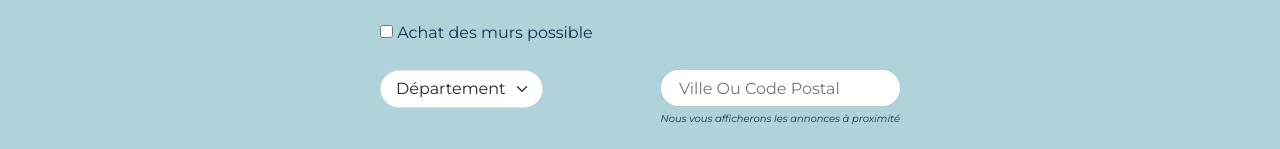
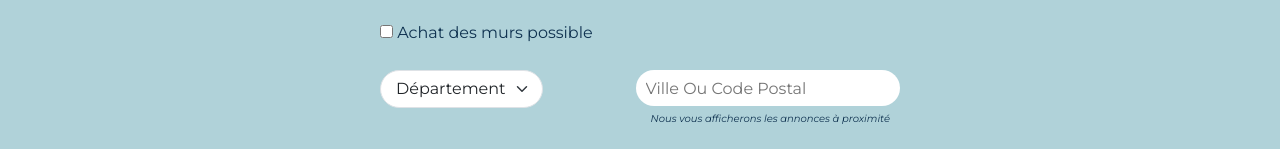
Before and after one commit to Devcmar/frontAnnuaire, a website: page index.html in a window 1280 px wide. Shown: the part 628-777 px from the top of the page. Drawn offline with nearby package versions, Linux system fonts and the light colour scheme.

Commit message:
Update index.html

```diff
--- a/index.html
+++ b/index.html
@@ -136,8 +136,8 @@
           </div>
 
           <div class="littleText">
-            <input type="text" class="input-bar search-input-div" autocomplete="off" id="searchInput" placeholder="  Ville ou code postal">
-            Nous vous afficherons les annonces à proximité
+            <input type="text" class="input-bar search-input-div" autocomplete="off" id="searchInput" placeholder="Ville ou code postal">
+            <p style="padding:0 10px 0 15px;">Nous vous afficherons les annonces à proximité</p>
             <div id="suggestions" class="suggestions-container"></div>
           </div>
 
```
